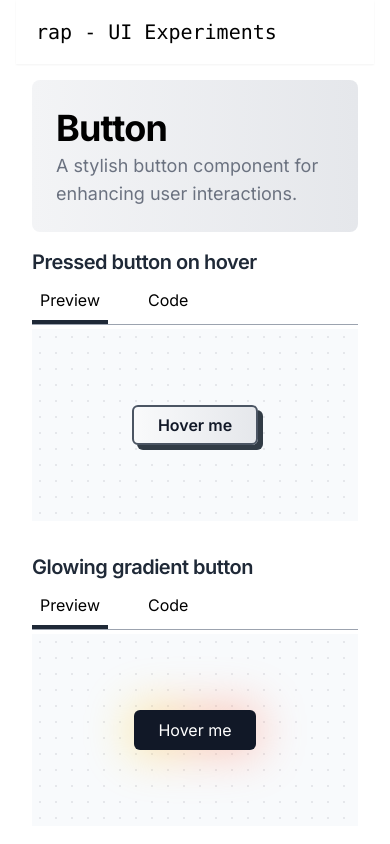
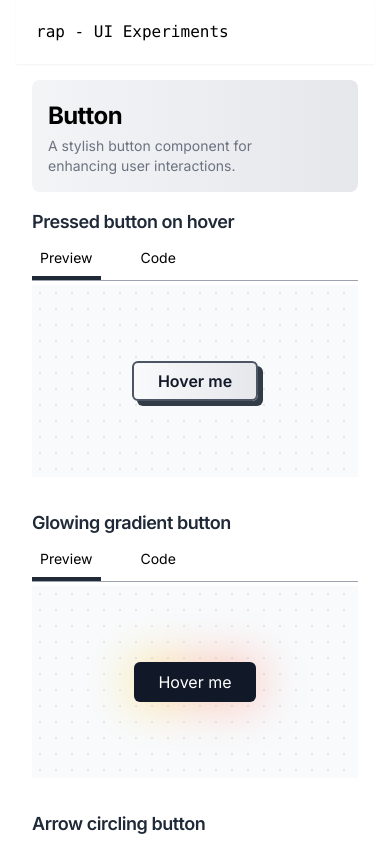
Before and after one commit to ryanadhi/rap-ui-experiments, a Next.js app: page / in a window 390 px wide. Shown: the top 844 px of the page. Built offline with nearby package versions, Linux system fonts and the light colour scheme.

Commit message:
feat: text size responsive

```diff
--- a/app/components/ui-components/Buttons/ButtonCircle/codeSample.ts
+++ b/app/components/ui-components/Buttons/ButtonCircle/codeSample.ts
@@ -1,6 +1,4 @@
 const codeSample: string = `
-"use client";
-
 import { motion } from "framer-motion";
 
 const ButtonCircle = () => {
@@ -10,6 +8,7 @@ const ButtonCircle = () => {
       role="button"
       initial="hidden" // Start in hidden state
       whileHover="visible" // Trigger hover animations for both circle and arrow
+      whileTap="visible" // Trigger tap animations for both circle and arrow
     >
       <svg
         className="fill-slate-100"
--- a/app/components/ui-components/Buttons/ButtonCircle/index.tsx
+++ b/app/components/ui-components/Buttons/ButtonCircle/index.tsx
@@ -9,6 +9,7 @@ const ButtonCircle = () => {
       role="button"
       initial="hidden" // Start in hidden state
       whileHover="visible" // Trigger hover animations for both circle and arrow
+      whileTap="visible" // Trigger tap animations for both circle and arrow
     >
       <svg
         className="fill-slate-100"
--- a/app/components/web-components/ComponentPreview.tsx
+++ b/app/components/web-components/ComponentPreview.tsx
@@ -15,11 +15,11 @@ const ComponentPreview = (props: ComponentPreviewProps) => {
   return (
     <div className={containerStyle}>
       <div className="">
-        <h2 className="text-xl font-semibold tracking-tight text-gray-800">{title}</h2>
+        <h2 className="text-lg md:text-xl font-semibold tracking-tight text-gray-800">{title}</h2>
       </div>
       <div className="flex space-x-4 border-b border-gray-400 my-1 w-full gap-4 relative ">
         <button
-          className={`border-b-4 p-2 transition-all duration-300 ${
+          className={`text-sm md:text-base border-b-4 p-2 transition-all duration-300 ${
             activeTab === 1 ? "border-gray-800" : "border-transparent"
           }`}
           onClick={() => setActiveTab(1)}
@@ -27,7 +27,7 @@ const ComponentPreview = (props: ComponentPreviewProps) => {
           Preview
         </button>
         <button
-          className={`border-b-4 p-2 transition-all duration-300 ${
+          className={`text-sm md:text-base border-b-4 p-2 transition-all duration-300 ${
             activeTab === 2 ? "border-gray-800" : "border-transparent"
           }`}
           onClick={() => setActiveTab(2)}
--- a/app/components/web-components/NavBar.tsx
+++ b/app/components/web-components/NavBar.tsx
@@ -5,7 +5,7 @@ const Navbar = () => {
     <nav className="px-4 h-16 flex items-center bg-white bg-opacity-70 backdrop-blur-md shadow-sm fixed top-0 left-0 right-0 z-50 justify-between mx-4">
       <div className="">
         <Link
-          className="p-1 rounded sm:hover:bg-slate-200 sm:hover:text-slate-950 leading-relaxed text-xl font-mono"
+          className="p-1 rounded sm:hover:bg-slate-200 sm:hover:text-slate-950 leading-relaxed text-base md:text-xl font-mono"
           href="/"
         >
           <span className="">rap - UI Experiments</span>
--- a/app/components/web-components/modules/Buttons.tsx/index.tsx
+++ b/app/components/web-components/modules/Buttons.tsx/index.tsx
@@ -11,9 +11,9 @@ import CodeBlock from "../../common/CodeBlock";
 const Buttons = () => {
   return (
     <div className="">
-      <div className="bg-gradient-to-r from-gray-100 to-gray-200 p-6 rounded-lg">
-        <h1 className="text-4xl font-bold tracking-tight my-1">Button</h1>
-        <p className="text-balance text-lg text-gray-500">
+      <div className="bg-gradient-to-r from-gray-100 to-gray-200 p-4 md:p-6 rounded-lg">
+        <h1 className="text-2xl md:text-4xl font-bold tracking-tight my-1">Button</h1>
+        <p className="text-balance text-sm md:text-lg text-gray-500">
           A stylish button component for enhancing user interactions.
         </p>
       </div>
--- a/app/page.tsx
+++ b/app/page.tsx
@@ -1,7 +1,7 @@
 import Buttons from "@modules/Buttons.tsx";
 export default function Home() {
   return (
-    <main className="h-full mt-16 p-4 mx-4">
+    <main className="mt-16 p-4 mx-4">
       <Buttons />
     </main>
   );
```
